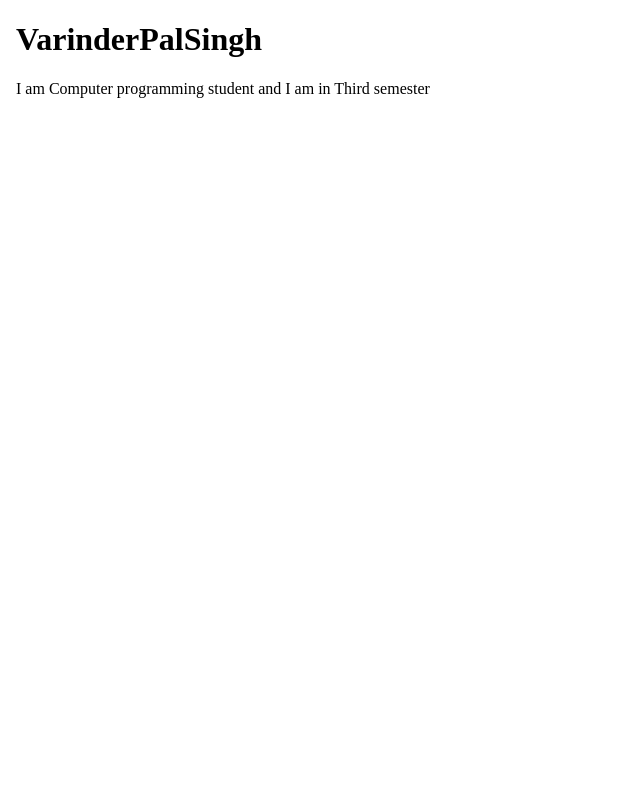
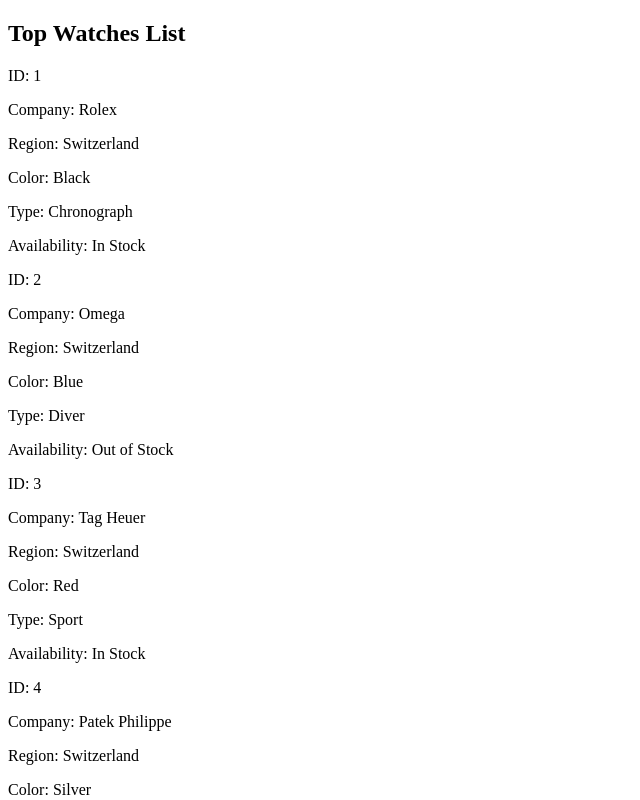
Before and after one commit to Varinder01/VarinderPal_Singh_Learning_Angular, an Angular app: page / in a window 1280 px wide. Shown: the top 800 px of the page, without its empty margins (0-640 px from the left). Built offline with nearby package versions, Linux system fonts and the light colour scheme.

Commit message:
changeversion

```diff
--- /dev/null
+++ b/src/app/Shared/Modules/watch.ts
@@ -0,0 +1,8 @@
+export interface Watch {
+  id: number;
+  company:string;
+  region: string;
+  color: string;
+  type: string;
+  available: boolean;
+}
--- a/src/app/app.component.html
+++ b/src/app/app.component.html
@@ -1,12 +1,11 @@
-
-<html>
-<head>
-  <title>{{title}}</title>
-</head>
-<body>
-
-<h1>{{heading}}</h1>
-<p>{{aboutme}}</p>
-
-</body>
-</html>
+<div class="container">
+  <h2>Top Watches List</h2>
+  <div *ngFor="let watch of watchList" class="watchlist">
+    <p>ID: {{ watch.id }}</p>
+    <p>Company: {{ watch.company }}</p>
+    <p>Region: {{ watch.region }}</p>
+    <p>Color: {{ watch.color }}</p>
+    <p>Type: {{ watch.type }}</p>
+    <p>Availability: {{ watch.available ? 'In Stock' : 'Out of Stock' }}</p> <!-- ternary operator to display stock status -->
+  </div>
+</div>
--- a/src/app/app.component.ts
+++ b/src/app/app.component.ts
@@ -1,15 +1,28 @@
 import { Component } from '@angular/core';
 import { RouterOutlet } from '@angular/router';
+import { Watch } from "./Shared/Modules/watch";
+import { CommonModule} from "@angular/common";
+
+
 
 @Component({
   selector: 'app-root',
   standalone: true,
-  imports: [RouterOutlet],
+  imports: [RouterOutlet, CommonModule],
+
   templateUrl: './app.component.html',
   styleUrl: './app.component.css'
 })
 export class AppComponent {
-  title = 'VarinderPal-Singh-Learning-Angular';
-  aboutme = 'I am Computer programming student and I am in Third semester';
-  heading = 'VarinderPalSingh';
+  title = 'Top Watches';
+
+  // Can declare values either way
+  watchList: Watch[] = // 'any[]' would have worked as well
+    [
+      { id: 1, company: "Rolex", region: "Switzerland", color: "Black", type: "Chronograph", available: true },
+      { id: 2, company: "Omega", region: "Switzerland", color: "Blue", type: "Diver", available: false },
+      { id: 3, company: "Tag Heuer", region: "Switzerland", color: "Red", type: "Sport", available: true },
+      { id: 4, company: "Patek Philippe", region: "Switzerland", color: "Silver", type: "Dress", available: true },
+      { id: 5, company: "Audemars Piguet", region: "Switzerland", color: "Gold", type: "Luxury", available: false }
+    ]
 }
```
